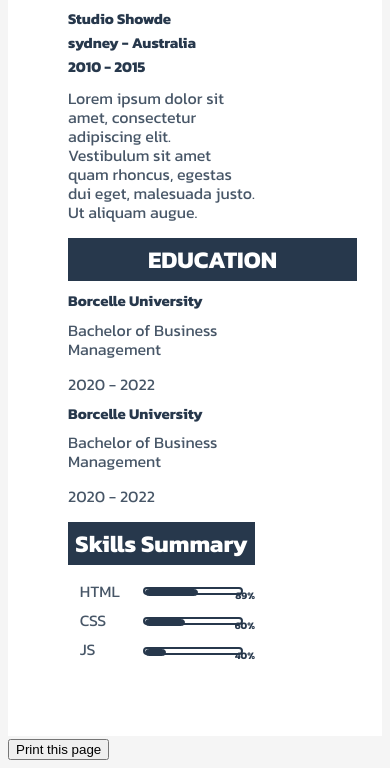
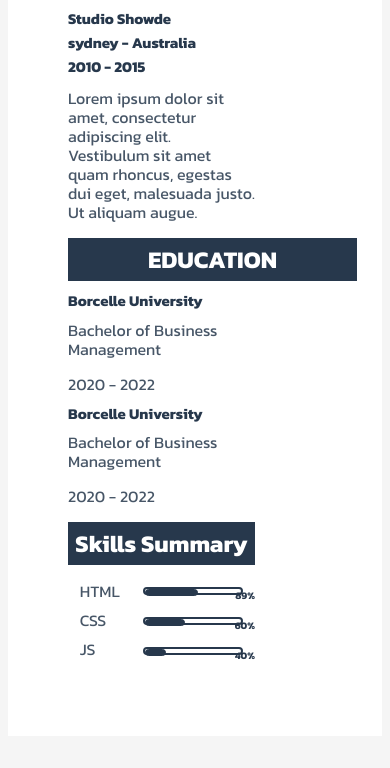
Before and after one commit to MohamedMoustir/Workshop-HTML-CSS-CV, a plain HTML site: page index.html in a window 390 px wide. Shown: the part 1816-2584 px from the top of the page. After the commit the page ends 2560 px from the top, so only its background shows below. Drawn offline with Linux system fonts and the light colour scheme; a script that the page names is missing.

Commit message:
responsive avec tous

```diff
--- a/index.html
+++ b/index.html
@@ -165,9 +165,9 @@
             </div>
         </div>
     </header>
-    <button id="printButton">Print this page</button>
+    <!-- <button id="printButton">Print this page</button>
 
-    <!-- <script>
+    <script>
         document.getElementById("printButton").addEventListener("click", function() {
             window.print(); // This opens the print dialog
         });
```
